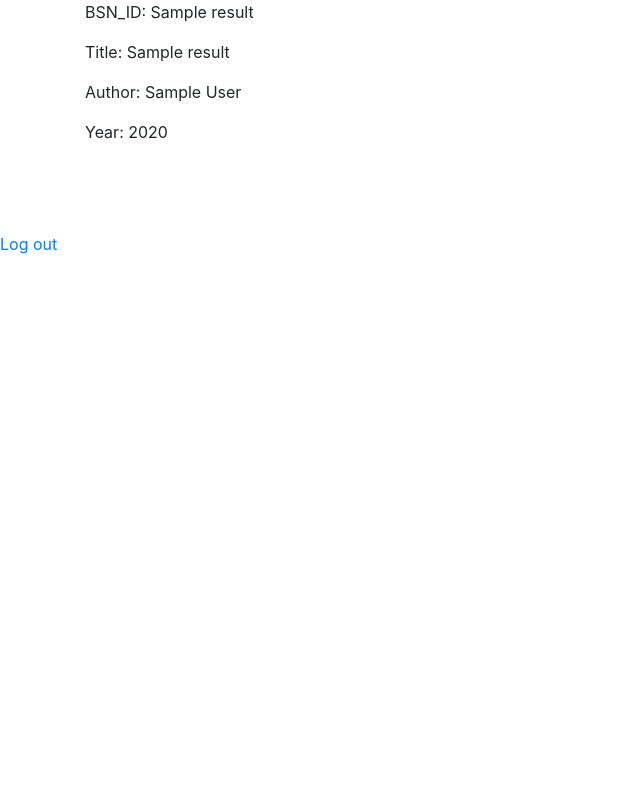
After one commit to ris-tlp/book-review, a Flask app: template templates/bookpage.html in a window 1280 px wide. The commit adds this page. Shown: the whole page, without its empty margins (0-640 px from the left). Run offline with Flask 2, Linux system fonts and the light colour scheme; the template is opened without the code that fills it: most values are stand-ins (such as "Sample title", 1, 10 or a date in 2020); some libraries are stand-ins or nearby versions.

Commit message:
added indiviual book routes

```diff
--- a/application.py
+++ b/application.py
@@ -83,7 +83,6 @@ def logout():
 @app.route('/search', methods=['GET', 'POST'])
 def search():
     error = None
-    count = 0
 
     db.commit()
     if request.method == 'POST':
@@ -98,3 +97,10 @@ def search():
             return render_template("searchResults.html", searchResults=searchResults)
 
     return render_template("search.html")
+
+
+@app.route("/<string:title>")
+def bookpage(title):
+    search = db.execute("SELECT * FROM BOOKS WHERE title LIKE '%{}%'".format(title))
+
+    return render_template("bookpage.html", results=search, title=title)
--- /dev/null
+++ b/templates/bookpage.html
@@ -0,0 +1,22 @@
+<html>
+<head>
+    <title>{{ title }}</title>
+    <meta name="viewport" content="width=device-width, initial-scale=1.0">
+    <link href="static/bootstrap.min.css" rel="stylesheet" media="screen">
+</head>
+<body>
+<div class="container">
+
+    {% for id, title, author, year in results %}
+    <p> BSN_ID: {{ id }}</p>
+    <p> Title: {{ title }}</p>
+    <p> Author: {{ author }}</p>
+    <p> Year: {{ year }}</p>
+    {% endfor %}
+
+</div>
+
+<br> <br> <br>
+<a href="{{ url_for('logout') }}">Log out</a>
+</body>
+</html>
--- a/templates/searchResults.html
+++ b/templates/searchResults.html
@@ -17,7 +17,7 @@
     {% for id, title, author, year in searchResults %}
     <tr>
         <td align="center">{{ id }}</td>
-        <td align="center">{{ title }}</td>
+        <td align="center"><a href="{{ url_for('bookpage', title = title) }}">{{ title }}</a></td>
         <td align="center">{{ author }}</td>
         <td align="center">{{ year }}</td>
     </tr>
```
